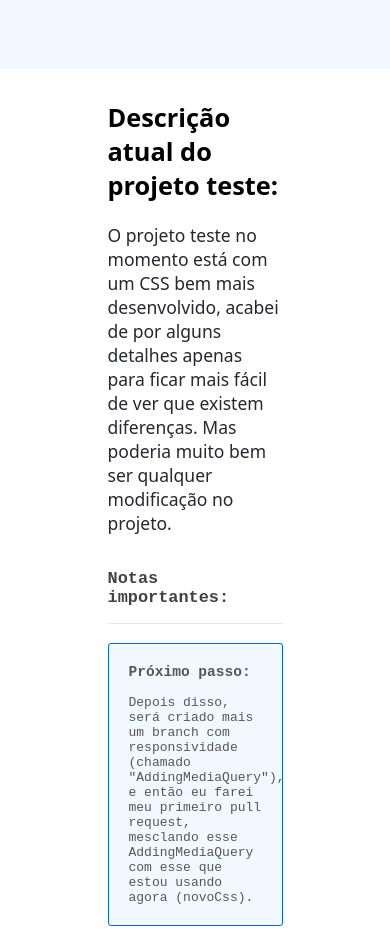
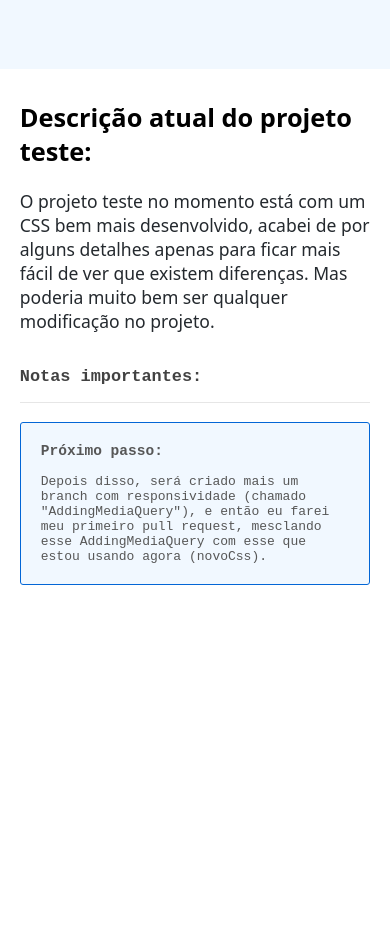
Before and after one commit to 2504Guimaraes/Teste-Pull-Request, a plain HTML site: page index.html in a window 390 px wide. After the commit the page ends 844 px from the top, so only its background shows below. Drawn offline with Linux system fonts and the light colour scheme.

Commit message:
responsividade adicionada!!!

```diff
--- a/css/style.css
+++ b/css/style.css
@@ -61,3 +61,7 @@ main > p {
     font-size: 1rem;
     margin-bottom: 0;
 }
+
+@media (max-width: 600px) {
+    main { width: 95%; }
+}
```
